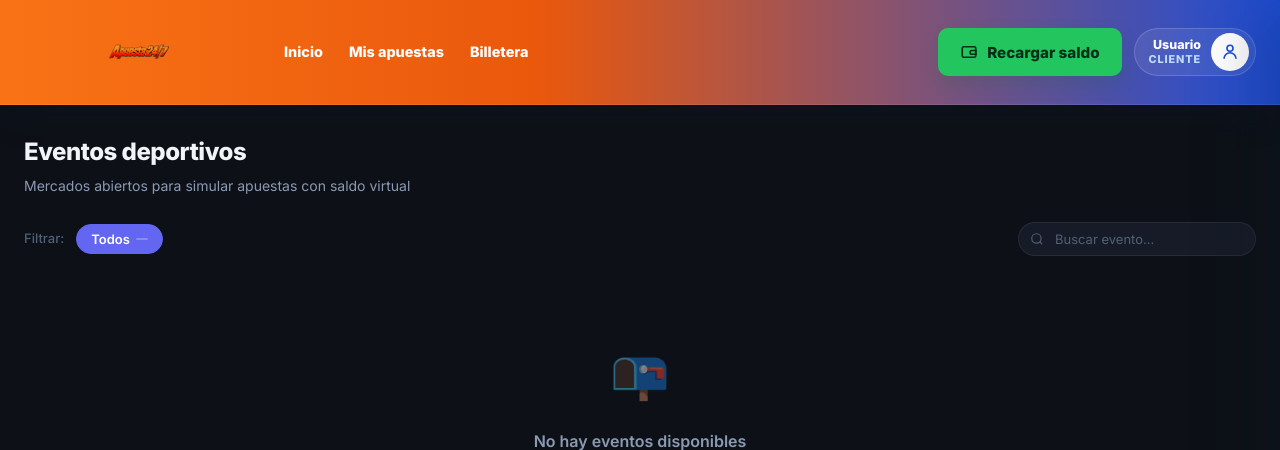
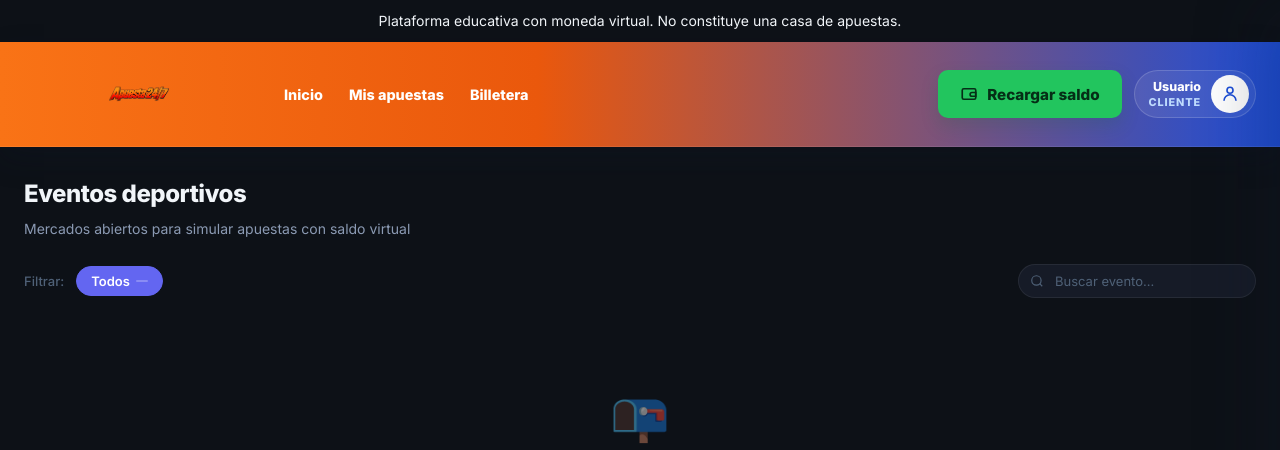
Before and after one commit to GE-31/apuestas, a Django app: template templates/panel/eventos.html in a window 1280 px wide. Shown: the top 450 px of the page. Run offline with Django 5.2, Linux system fonts and the light colour scheme; the template is opened without the code that fills it, so the values that code supplies are empty.

Commit message:
feat(ui): agregar aviso legal de plataforma educativa

```diff
--- a/templates/base.html
+++ b/templates/base.html
@@ -14,6 +14,12 @@
   <link rel="stylesheet" href="{% static 'css/events.css' %}" />
   {% block extra_css %}{% endblock %}
 </head>
+
+<footer style="text-align:center; padding:10px; font-size:14px;">
+  Plataforma educativa con moneda virtual.
+  No constituye una casa de apuestas.
+</footer>
+
 <body>
 
   <header class="header" role="banner">
```
